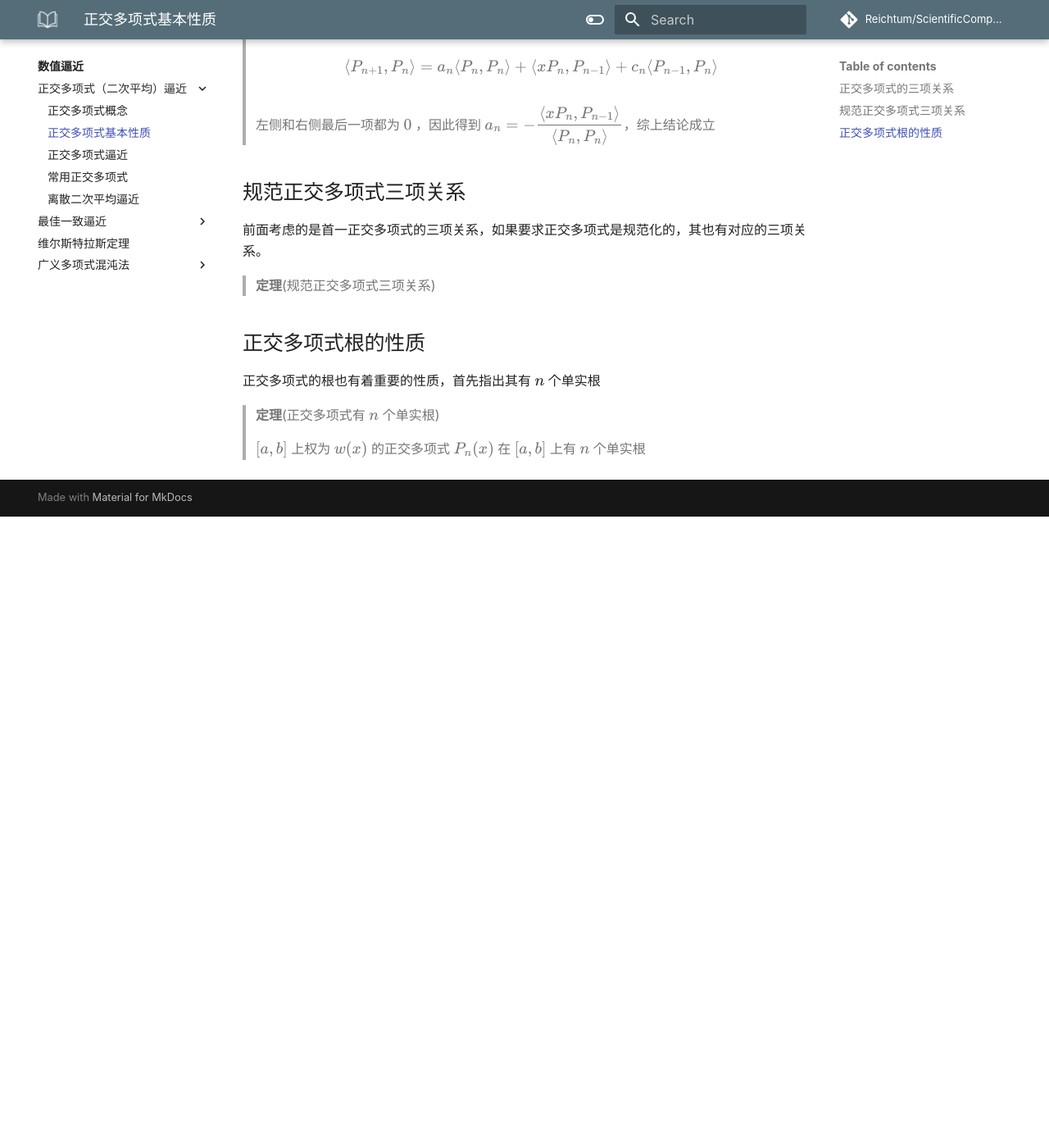
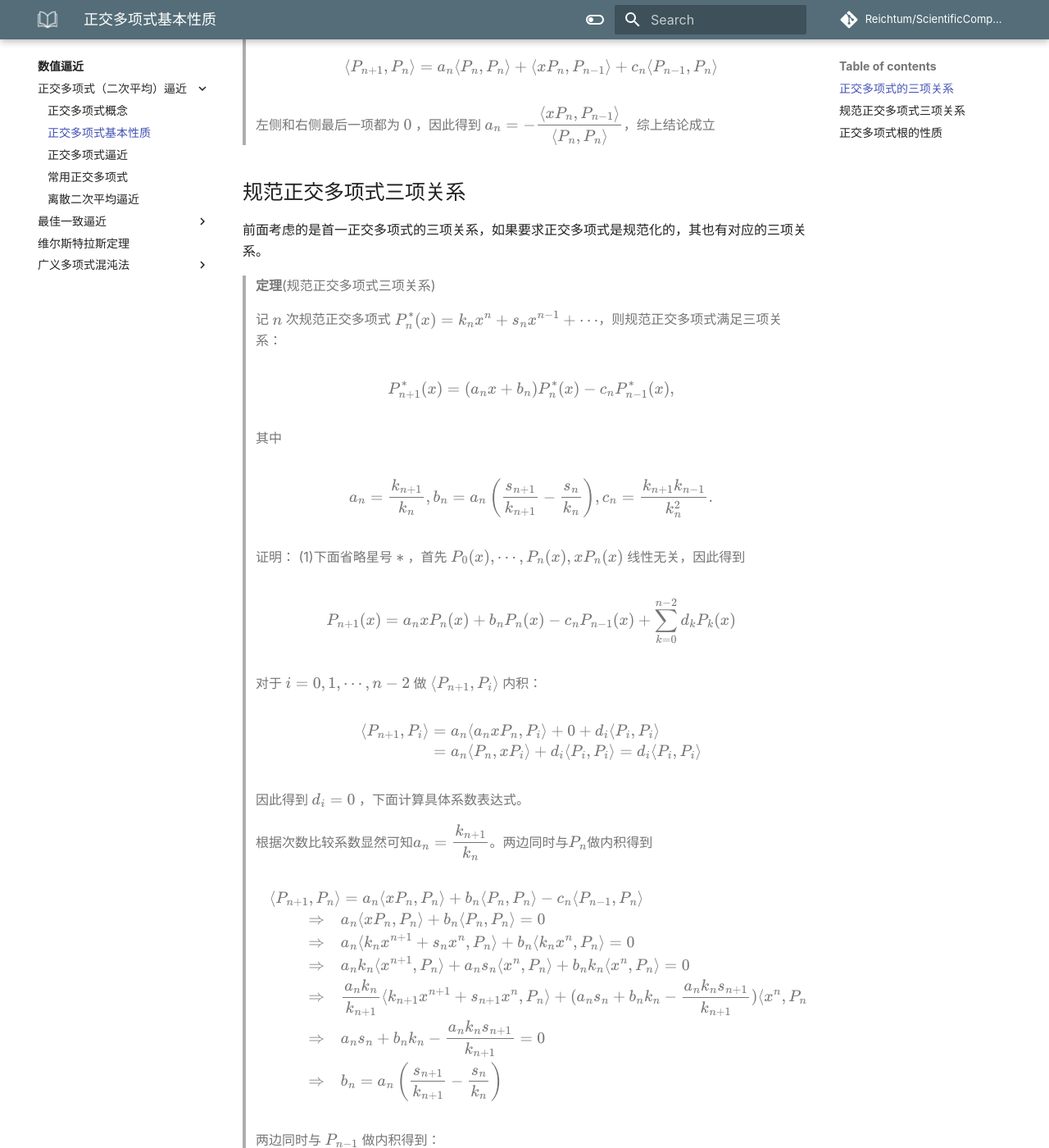
Before and after one commit to ReichtumQian/ScientificComputingWiKi, an MkDocs documentation site: the page built from docs/数值逼近/正交多项式逼近/正交多项式基本性质.md, in a window 1280 px wide and 1400 px high, scrolled down 1548 px. Shown: the whole window at 82% size. Built offline with MkDocs 1.6.1 and Material for MkDocs 9.7.7, drawn with Linux system fonts in a browser that asks for light colours; some web fonts are replaced; comment, search, counter and statistics services are not loaded; before the commit the page ends 2178 px from its top, so only the background shows below that; some of the changed text lies outside the part shown.

Commit message:
更新规范正交多项式三项关系证明

```diff
--- a/docs/数值逼近/正交多项式逼近/正交多项式基本性质.md
+++ b/docs/数值逼近/正交多项式逼近/正交多项式基本性质.md
@@ -59,7 +59,53 @@ $$
 
 > **定理**(规范正交多项式三项关系)
 >
+> 记 $n$ 次规范正交多项式 $P_n^{\ast}(x) = k_nx^n + s_n x^{n-1} + \cdots$，则规范正交多项式满足三项关系：
 >
+> $$P_{n+1}^{\ast} (x) = (a_nx + b_n)P_n^{\ast}(x) - c_nP_{n-1}^{\ast}(x),$$
+>
+> 其中
+>
+> $$a_n = \frac{k_{n+1}}{k_n}, b_n = a_n \left( \frac{s_{n+1}}{k_{n+1}} - \frac{s_n}{k_n} \right), c_n = \frac{k_{n+1}k_{n-1}}{k_n^2}.$$
+>
+> 证明：
+>(1)下面省略星号 $\ast$ ，首先 $P_0(x),\cdots,P_n(x),xP_n(x)$ 线性无关，因此得到
+>
+> $$ P_{n+1}(x) = a_nxP_n(x) + b_n P_n(x) - c_nP_{n-1}(x) + \sum\limits_{k = 0}^{n-2} d_kP_k(x)$$
+>
+>对于 $i = 0,1,\cdots,n-2$ 做 $\langle P_{n+1}, P_i \rangle$ 内积：
+>
+>$$\begin{align}
+>\langle P_{n+1}, P_i \rangle &= a_n \langle a_n xP_n, P_i \rangle + 0 + d_i\langle P_i,P_i\rangle\\
+>    &= a_n\langle P_n, xP_i\rangle + d_i\langle P_i,P_i\rangle = d_i\langle P_i,P_i\rangle
+>  \end{align}$$
+>
+> 因此得到 $d_i = 0$ ，下面计算具体系数表达式。
+>
+>根据次数比较系数显然可知$a_n = \frac{k_{n+1}}{k_n}$。两边同时与$P_n$做内积得到
+>
+> $$
+  \begin{align}
+    \langle P_{n+1}, P_n \rangle &= a_n \langle x P_n, P_n \rangle + b_n \langle P_n, P_n\rangle - c_n \langle P_{n-1}, P_n \rangle \\
+    \Rightarrow \quad & a_n \langle xP_n, P_n \rangle + b_n \langle P_n, P_n \rangle = 0\\
+    \Rightarrow \quad & a_n \langle k_nx^{n+1} + s_nx^n, P_n \rangle + b_n \langle k_nx^n, P_n \rangle = 0\\
+    \Rightarrow \quad & a_nk_n \langle x^{n+1},P_n \rangle + a_ns_n \langle x^n, P_n \rangle + b_nk_n \langle x^n, P_n \rangle = 0\\
+    \Rightarrow \quad & \frac{a_n k_n}{k_{n+1}} \langle k_{n+1}x^{n+1}+ s_{n+1}x^n, P_n \rangle + (a_n s_n + b_n k_n - \frac{a_n k_n s_{n+1}}{k_{n+1}})\langle x^n, P_n\rangle = 0\\
+    \Rightarrow \quad & a_n s_n + b_n k_n - \frac{a_n k_n s_{n+1}}{k_{n+1}}= 0\\
+    \Rightarrow \quad & b_n = a_n \left( \frac{s_{n+1}}{k_{n+1}} - \frac{s_n}{k_n} \right)
+  \end{align}$$
+>
+>两边同时与 $P_{n-1}$ 做内积得到：
+>
+> $$
+  \begin{align}
+    \langle P_{n+1}, P_{n-1} \rangle &= a_n \langle xP_n , P_{n-1} \rangle + b_n \langle P_n, P_{n-1} \rangle - c_{n }\langle P_{n-1}, P_{n-1} \rangle\\
+    \Rightarrow \quad & a_n \langle P_n, xP_{n-1} \rangle - c_n \langle P_{n-1}, P_{n-1} \rangle = 0\\
+    \Rightarrow \quad & a_n k_{n-1} \langle P_n, x^n \rangle - c_n k_{n-1} \langle x^{n-1}, P_{n-1}\rangle = 0\\
+    \Rightarrow \quad & a_n \langle P_n , x^n \rangle - c_n \langle x^{n-1}, P_{n-1} \rangle = 0\\
+    \Rightarrow \quad & \frac{a_n}{k_n} \langle P_n ,P_n \rangle - \frac{c_n}{k_{n-1}} \langle P_{n-1}, P_{n-1} \rangle = 0
+  \end{align}$$
+>
+> 即可得到 $\frac{a_n}{k_n} - \frac{c_n}{k_{n-1}} = 0$ ，因此 $c_n = \frac{k_{n+1}k_{n-1}}{k_{n}^2}$。
 
 
 
```
